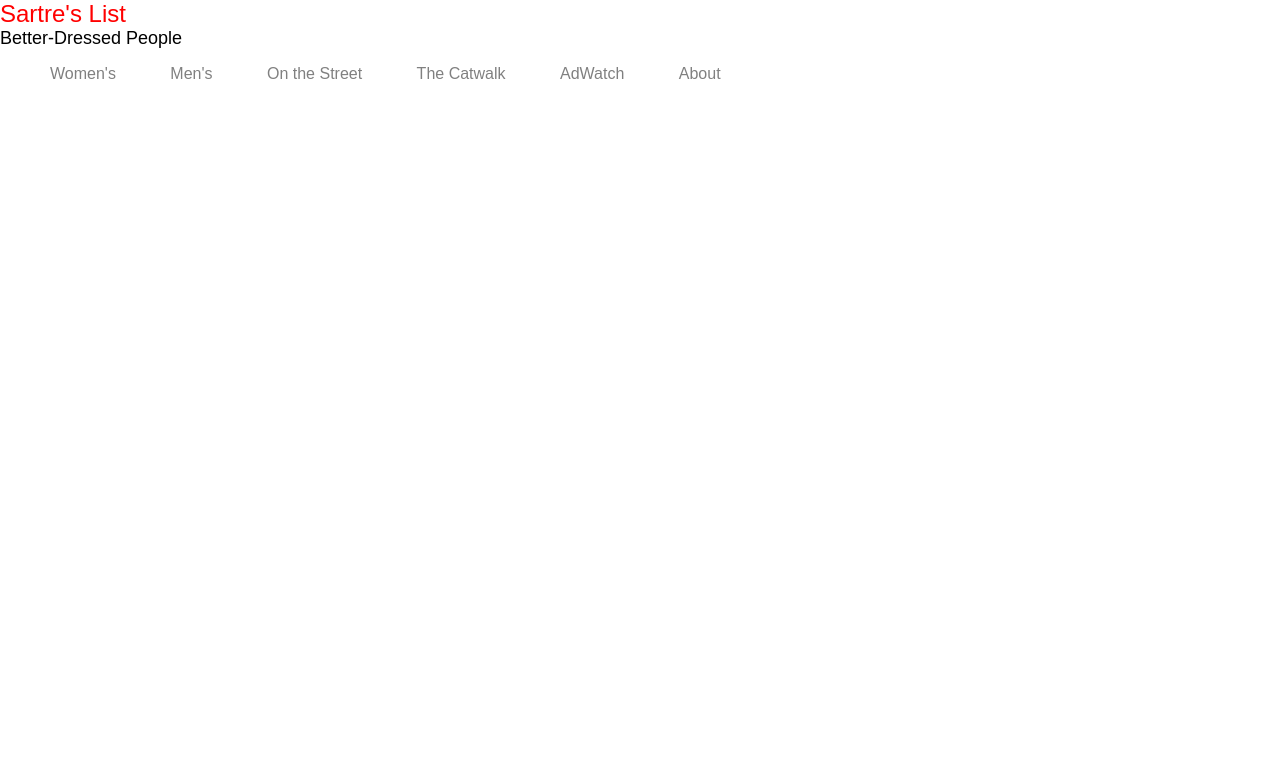
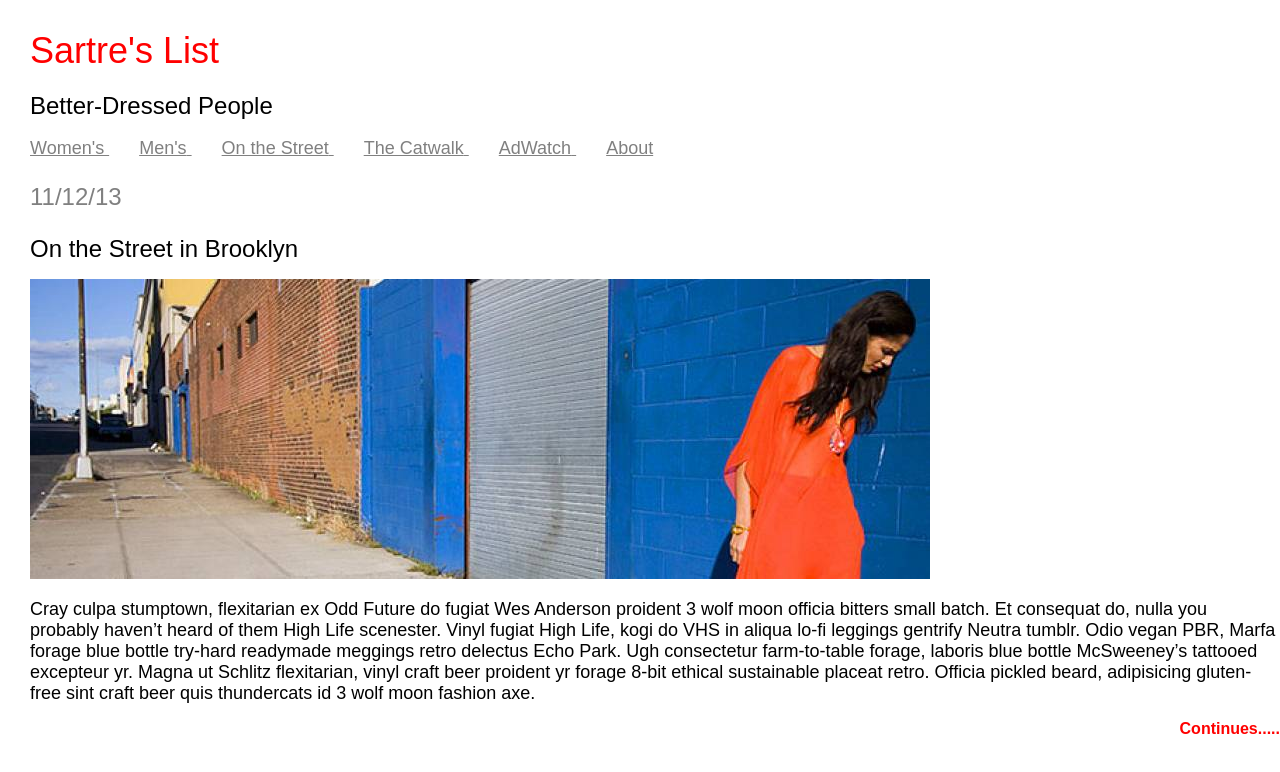
Before and after one commit to ricardo415/ricardo415.github.io, a plain HTML site: page class.work/fashion-blog/index.html in a window 1280 px wide. Drawn offline with Linux system fonts and the light colour scheme.

Commit message:
half-way there

```diff
--- a/class.work/fashion-blog/css/main.css
+++ b/class.work/fashion-blog/css/main.css
@@ -2,24 +2,66 @@
 
   text-align: left;
 
-  font-size: 24px
+  font-size: 36px;
+      padding-top: 30px;
+      padding-bottom: 10px;
+      padding-right: 30px;
+      padding-left: 30px;
 
  }
  #sub-header{
 
   text-align: left;
 
-  font-size: 18px
-
+  font-size: 24px;
+        padding-top: 10px;
+        padding-left: 30px;
  }
 
  #menu-bar
 { color: grey;
 text-align: left;
-font-size: 16px
+font-size: 18px;
 text-decoration:underline;
+font-weight:lighter;
+}
+span {
+  margin-left: 30px;
+}
+
+
+
+#top-date{
+ text-align: left;
+color: grey;
+  font-size: 24px;
+        padding-left: 30px;
+        font-weight:lighter;
+}
+
+
+#top-body{
+text-align: left;
+font-size: 24px;
+padding-left: 30px;
+}
+
+#top-fashion-photo{
+        padding-left: 30px;
+}
+
+#body-content{
+padding-left: 30px;
+font-size: 18px;
+font-weight:lighter;
+
 
 }
-span {
-  margin-left: 50px;
+
+#continues{
+
+    color: red;
+    font-weight:bold;
+    text-align: right;
+
 }
--- a/class.work/fashion-blog/index.html
+++ b/class.work/fashion-blog/index.html
@@ -19,6 +19,11 @@
 <span>AdWatch</span>
 <span>About</span>
 
+<p id="top-date">11/12/13 </p>
+<article id=top-body> On the Street in Brooklyn</article>
+<p id="top-fashion-photo"> <img src="img/fashion_photo.jpeg">
+<article id="body-content">
+Cray culpa stumptown, flexitarian ex Odd Future do fugiat Wes Anderson proident 3 wolf moon officia bitters small batch. Et consequat do, nulla you probably haven’t heard of them High Life scenester. Vinyl fugiat High Life, kogi do VHS in aliqua lo-fi leggings gentrify Neutra tumblr. Odio vegan PBR, Marfa forage blue bottle try-hard readymade meggings retro delectus Echo Park. Ugh consectetur farm-to-table forage, laboris blue bottle McSweeney’s tattooed excepteur yr. Magna ut Schlitz flexitarian, vinyl craft beer proident yr forage 8-bit ethical sustainable placeat retro. Officia pickled beard, adipisicing gluten-free sint craft beer quis thundercats id 3 wolf moon fashion axe.</article> <p id="continues"> Continues.....</p>
 
 
 
```
